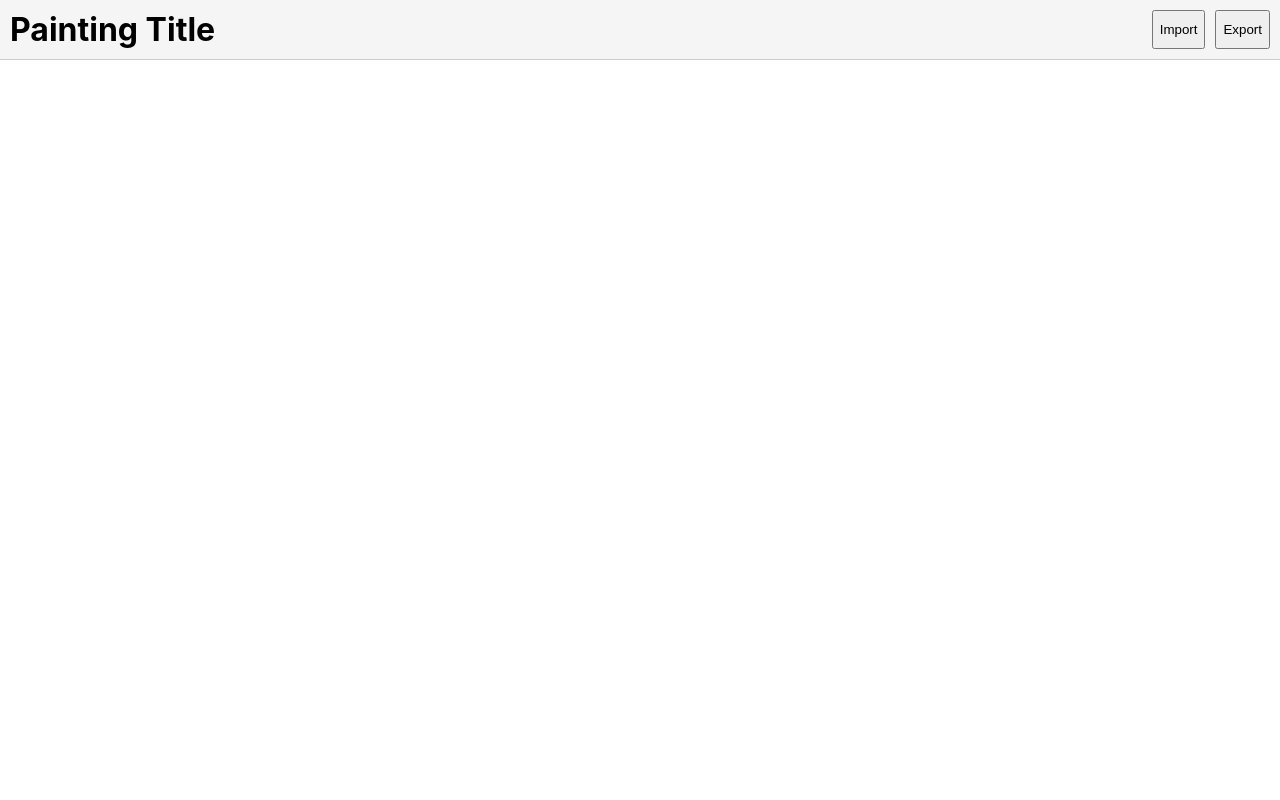
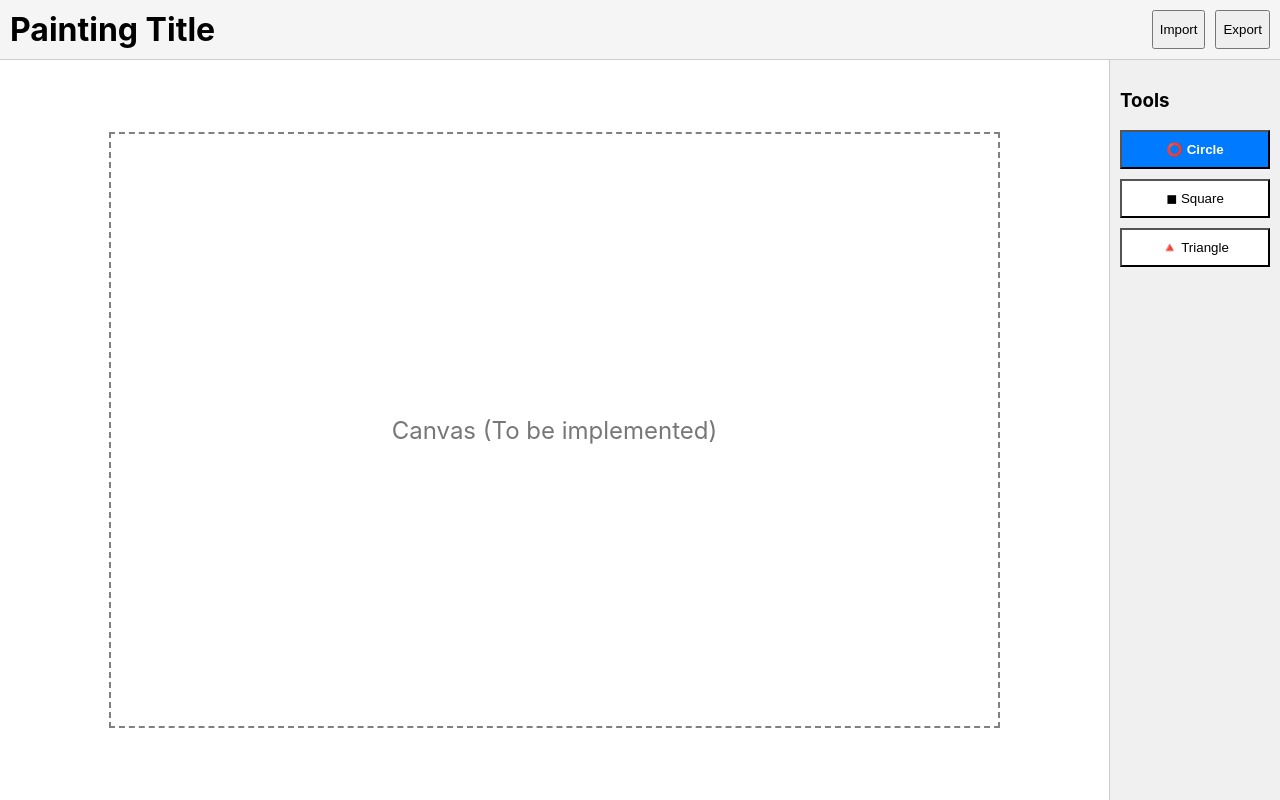
Before and after one commit to avacyrus10/paint-app, a React (Create React App) app: page / in a window 1280 px wide. Built offline with nearby package versions, Linux system fonts and the light colour scheme.

Commit message:
Update App.tsx

```diff
--- a/src/App.tsx
+++ b/src/App.tsx
@@ -1,12 +1,44 @@
-import React from 'react';
+import React, { useState } from 'react';
 import Header from './components/Header';
+import Sidebar from './components/Sidebar';
 
 const App: React.FC = () => {
+  const [selectedTool, setSelectedTool] = useState<'circle' | 'square' | 'triangle'>('circle');
+
   return (
     <div>
       <Header />
+      <div style={styles.main}>
+        <div style={styles.canvasArea}>
+          <div style={styles.canvasPlaceholder}>Canvas (To be implemented)</div>
+        </div>
+        <Sidebar selectedTool={selectedTool} onSelectTool={setSelectedTool} />
+      </div>
     </div>
   );
 };
 
+const styles = {
+  main: {
+    display: 'flex',
+    height: 'calc(100vh - 60px)'
+  },
+  canvasArea: {
+    flex: 1,
+    display: 'flex',
+    justifyContent: 'center',
+    alignItems: 'center'
+  },
+  canvasPlaceholder: {
+    border: '2px dashed gray',
+    width: '80%',
+    height: '80%',
+    display: 'flex',
+    alignItems: 'center',
+    justifyContent: 'center',
+    fontSize: '1.5rem',
+    color: '#777'
+  }
+};
+
 export default App;
```
